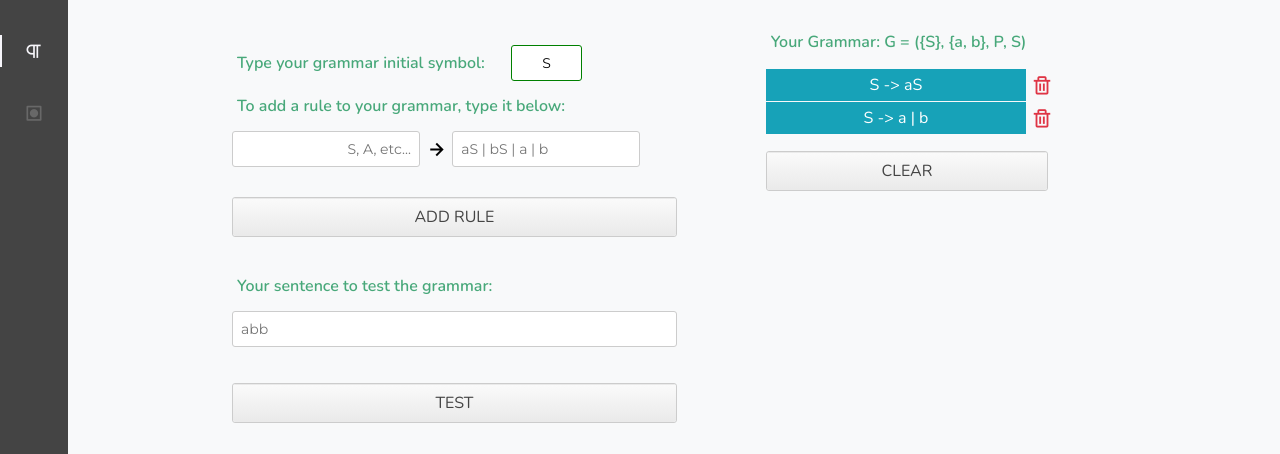
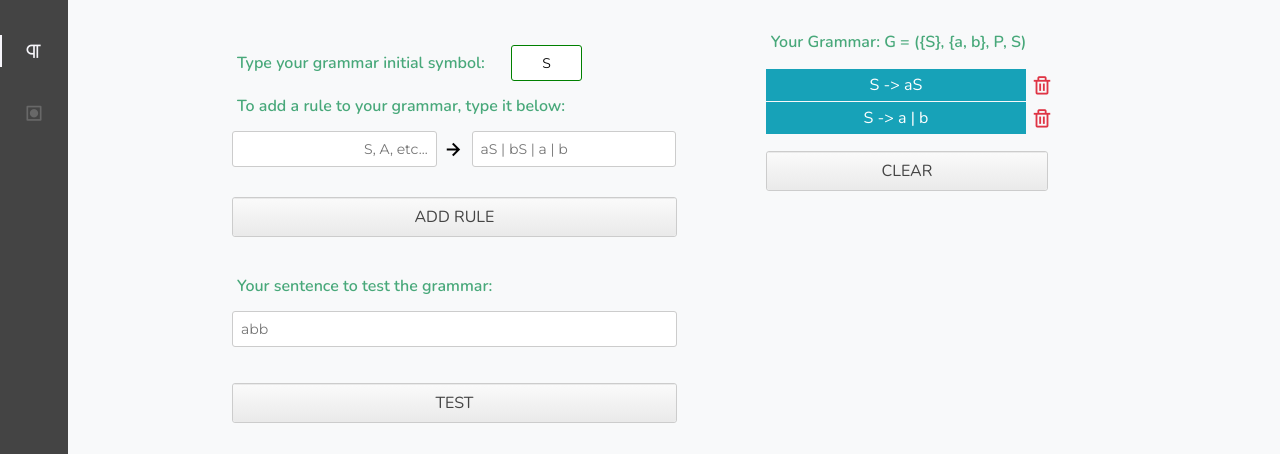
Before and after one commit to SeaSkyThe/PyFlap, a Django app: page /grammars/ in a window 1280 px wide. Shown: the part 240-694 px from the top of the page. Run offline with Django 3.2, Linux system fonts and the light colour scheme; data comes from the database, SQL or seed files in the repository; both versions use the stored data as it was after the commit; some libraries are stand-ins or nearby versions.

Commit message:
Changing CSS of rule inputs

```diff
--- a/PyFlap/static/css/grammars/grammars-page.css
+++ b/PyFlap/static/css/grammars/grammars-page.css
@@ -69,6 +69,7 @@ input#rule_right_side {
     margin-top: 1em;
     margin-bottom: 1em;
     color: black;
+    width: 46%;
 }
 
 input#grammar_initial {
@@ -86,6 +87,7 @@ i#rule_arrow {
     font-size: 1.5em;
     vertical-align: middle;
     color: black;
+    width: 6%;
 }
 
 .round {
```
Also changed, not shown: PyFlap/db.sqlite3.
